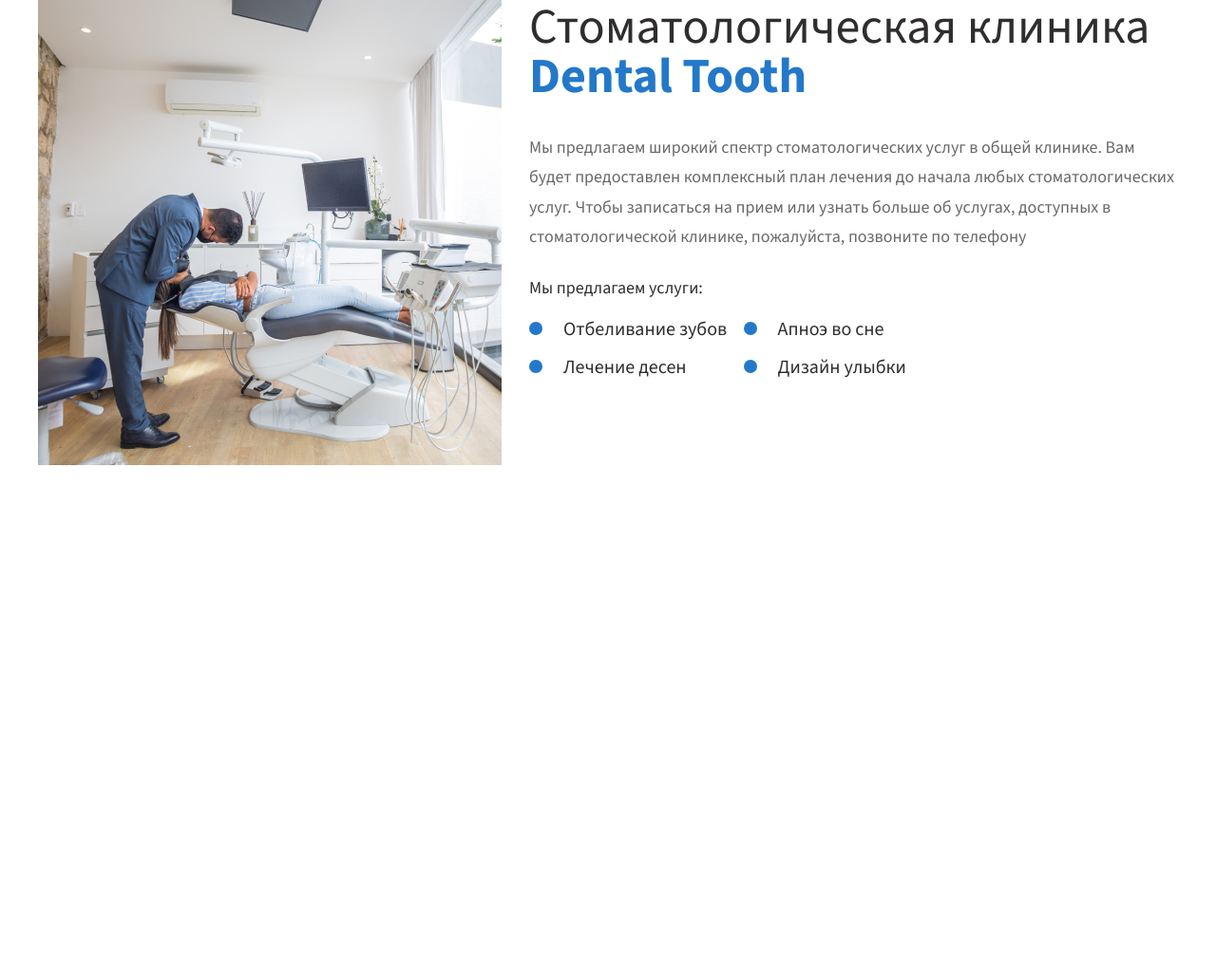
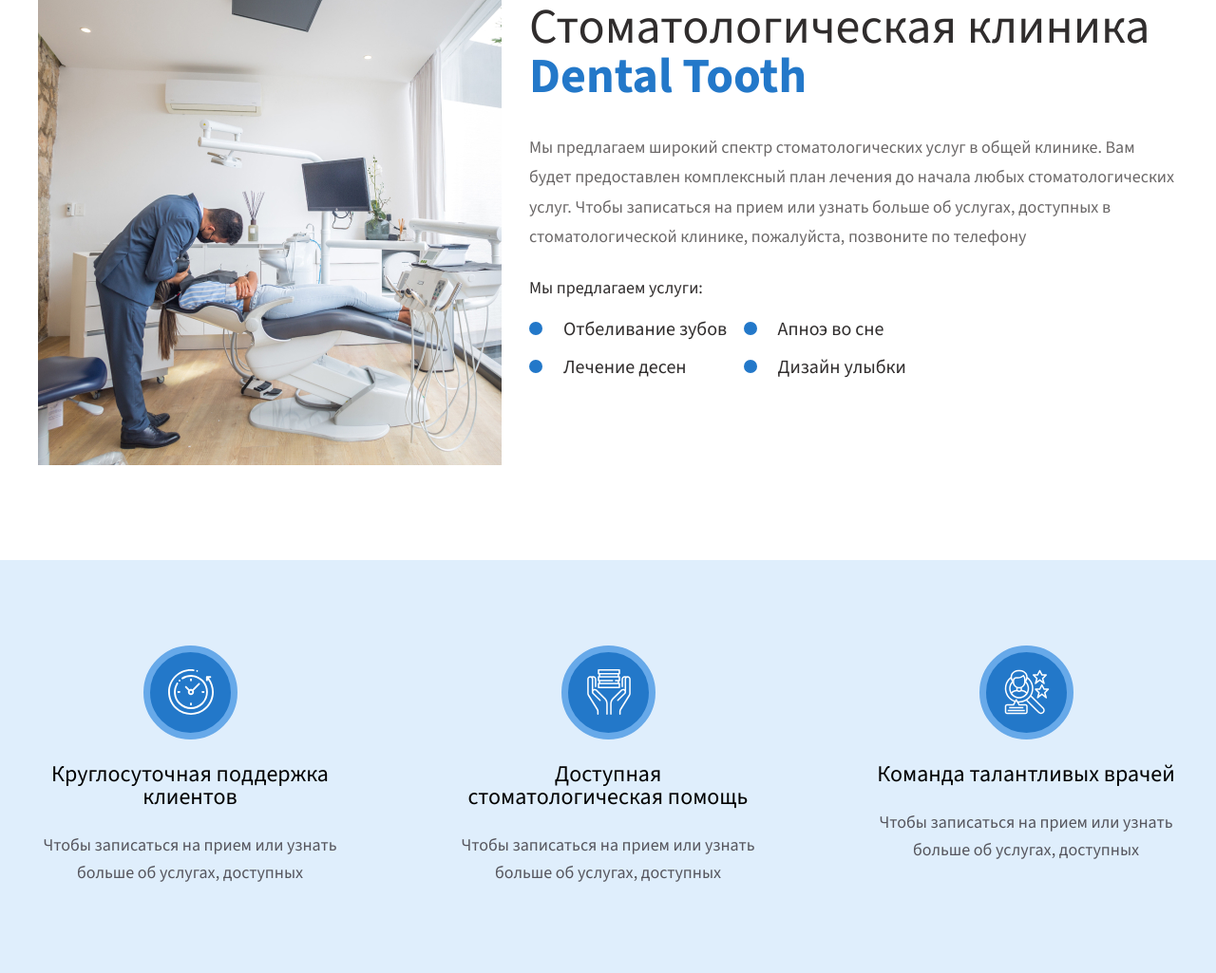
Before and after one commit to RudychikFedorV/Dental-Tooth, a website built with Parcel: page index.html in a window 1280 px wide. Shown: the part 1031-2056 px from the top of the page at 95% size. Before the commit the page ends 1621 px from the top, so only its background shows below. Built offline with nearby package versions, Linux system fonts and the light colour scheme.

Commit message:
features section

```diff
--- a/index.html
+++ b/index.html
@@ -168,6 +168,34 @@
         </div>
     </section>
 
+    <section class="features" aria-label="features section">
+        <div class="container">
+            <div class="features-content" aria-label="features content">
+                <div class="features-item" aria-label="content item">
+                    <img class="features-item__img" src="./img/features/01.svg" alt="icon">
+                    <h2 class="features-item__title">Круглосуточная поддержка клиентов</h2>
+                    <p class="features-item__desc">Чтобы записаться на прием или узнать больше об услугах,
+                        доступных
+                    </p>
+                </div>
+                <div class="features-item" aria-label="content item">
+                    <img class="features-item__img" src="./img/features/02.svg" alt="icon">
+                    <h2 class="features-item__title">Доступная стоматологическая помощь</h2>
+                    <p class="features-item__desc">Чтобы записаться на прием или узнать больше об услугах,
+                        доступных
+                    </p>
+                </div>
+                <div class="features-item" aria-label="content item">
+                    <img class="features-item__img" src="./img/features/03.svg" alt="icon">
+                    <h2 class="features-item__title">Команда талантливых врачей</h2>
+                    <p class="features-item__desc">Чтобы записаться на прием или узнать больше об услугах,
+                        доступных
+                    </p>
+                </div>
+            </div>
+        </div>
+    </section>
+
     <script src="./js/jquery-3.6.4.min.js"></script>
     <script src="./js/index.js"></script>
 </body>
--- /dev/null
+++ b/styles/components/_features.scss
@@ -0,0 +1,35 @@
+.features {
+  background: var(--c-background-features);
+  padding: 90px 0;
+  &-content {
+    display: flex;
+    justify-content: space-between;
+    column-gap: 30px;
+    @include tablet-small {
+      flex-direction: column;
+      row-gap: 50px;
+      justify-content: center;
+    }
+  }
+  &-item {
+    max-width: 320px;
+    text-align: center;
+    cursor: pointer;
+    transition: var(--transition);
+    &:hover {
+      opacity: 0.7;
+    }
+    @include tablet-small {
+      max-width: none;
+    }
+    &__title {
+      padding: 25px 0 25px;
+      font: var(--txt-400-24-100-ff);
+      color: var(--c-text-black);
+    }
+    &__desc {
+      font: var(--txt-400-18-160-ff);
+      color: var(--c-color-desc-3);
+    }
+  }
+}
--- a/styles/styles.scss
+++ b/styles/styles.scss
@@ -14,3 +14,4 @@
 @import 'components/header';
 @import 'components/welcome';
 @import 'components/about';
+@import 'components/features';
--- a/styles/utils/_vars.scss
+++ b/styles/utils/_vars.scss
@@ -10,9 +10,11 @@
   --txt-700-32-100-ff: normal 700 32px / 106% var(--ff);
   --txt-400-52-100-ff: normal 400 52px / 100% var(--ff);
   --txt-400-30-100-ff: normal 400 30px / 100% var(--ff);
+  --txt-400-24-100-ff: normal 400 24px / 100% var(--ff);
   --txt-400-22-100-ff: normal 400 22px / 100% var(--ff);
   --txt-400-20-100-ff: normal 400 20px / 100% var(--ff);
   --txt-400-18-175-ff: normal 400 18px / 175% var(--ff);
+  --txt-400-18-160-ff: normal 400 18px / 160% var(--ff);
   --txt-400-18-100-ff: normal 400 18px / 100% var(--ff);
   --txt-400-16-100-ff: normal 400 16px / 100% var(--ff);
   --txt-400-14-175-ff: normal 400 14px / 175% var(--ff);
@@ -20,11 +22,14 @@
   --txt-400-12-100-ff: normal 400 12px / 100% var(--ff);
 
   --c-text-white: #fff;
+  --c-text-black: #000;
   --c-color-link: #302d2d;
   --c-color-desc: #c5c1fe;
   --c-color-desc-2: #6b6868;
+  --c-color-desc-3: #56565e;
   --c-background: #2378c9;
   --c-background-menu: #0e6eaa;
   --c-background-btn: #f86d6d;
   --c-background-btn2: #5eb8f0;
+  --c-background-features: #dfeefc;
 }
```
Also changed, not shown: docs/styles.css, img/features/01.svg (added), img/features/02.svg (added), img/features/03.svg (added), 1 other file.
